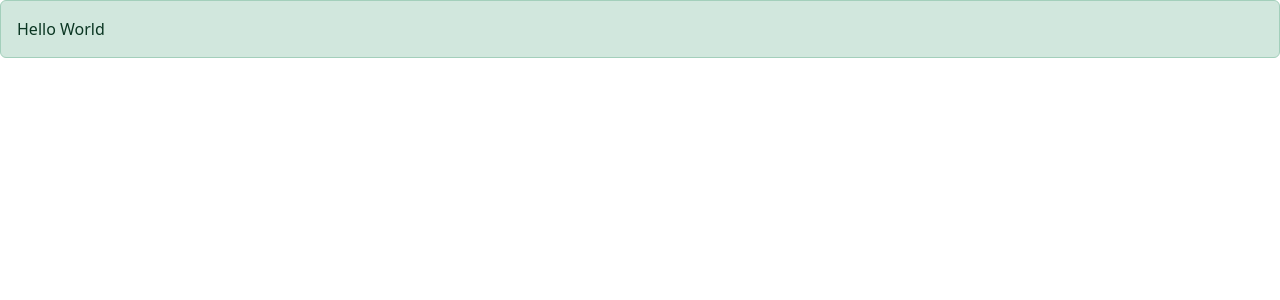
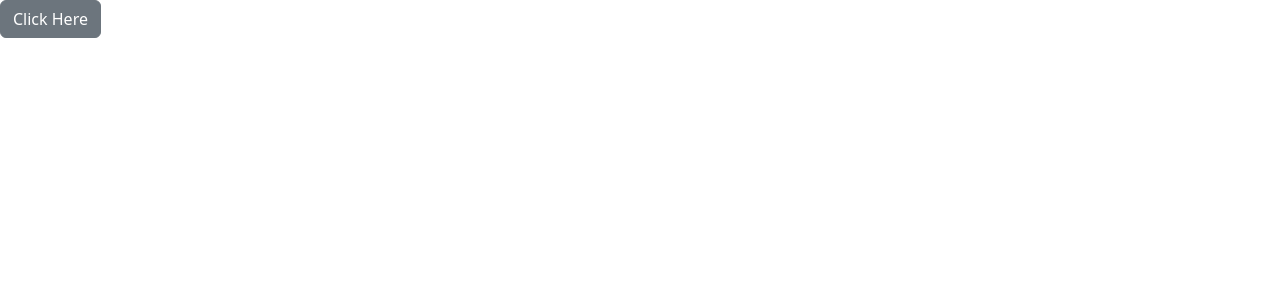
Before and after one commit to steph-george/new-react-app, a React (Vite) app: page / in a window 1280 px wide. Shown: the top 300 px of the page. Built offline with nearby package versions, Linux system fonts and the light colour scheme.

Commit message:
Creating button component and showing alert on click of the button

```diff
--- a/src/App.tsx
+++ b/src/App.tsx
@@ -1,11 +1,23 @@
+import { useState } from "react";
 import Alert from "./components/Alert";
+import Button from "./components/Button";
 
 function App() {
+  const [alertVisible, setAlertVisibility] = useState(false);
   return (
     <div>
-      <Alert>
-        <span>Hello World</span>
-      </Alert>
+      {alertVisible && (
+        <Alert
+          onClose={() => {
+            setAlertVisibility(false);
+          }}
+        >
+          <span>Hello World</span>
+        </Alert>
+      )}
+      <Button color="secondary" onClick={() => setAlertVisibility(true)}>
+        Click Here
+      </Button>
     </div>
   );
 }
--- a/src/components/Alert.tsx
+++ b/src/components/Alert.tsx
@@ -2,10 +2,22 @@ import React, { ReactNode } from "react";
 
 interface Props {
   children: ReactNode;
+  onClose: () => void;
 }
 
-const Alert = ({ children }: Props) => {
-  return <div className="alert alert-success">{children}</div>;
+const Alert = ({ children, onClose }: Props) => {
+  return (
+    <div className="alert alert-primary alert-dismissible">
+      {children}
+      <button
+        type="button"
+        className="btn-close"
+        data-bs-dismiss="alert"
+        aria-label="Close"
+        onClick={onClose}
+      ></button>
+    </div>
+  );
 };
 
 export default Alert;
--- /dev/null
+++ b/src/components/Button.tsx
@@ -0,0 +1,17 @@
+import React from "react";
+
+interface Props {
+  color?: "primary" | "secondary" | "danger";
+  children: string;
+  onClick: () => void;
+}
+
+const Button = ({ children, onClick, color }: Props) => {
+  return (
+    <button type="button" className={"btn btn-" + color} onClick={onClick}>
+      {children}
+    </button>
+  );
+};
+
+export default Button;
```
